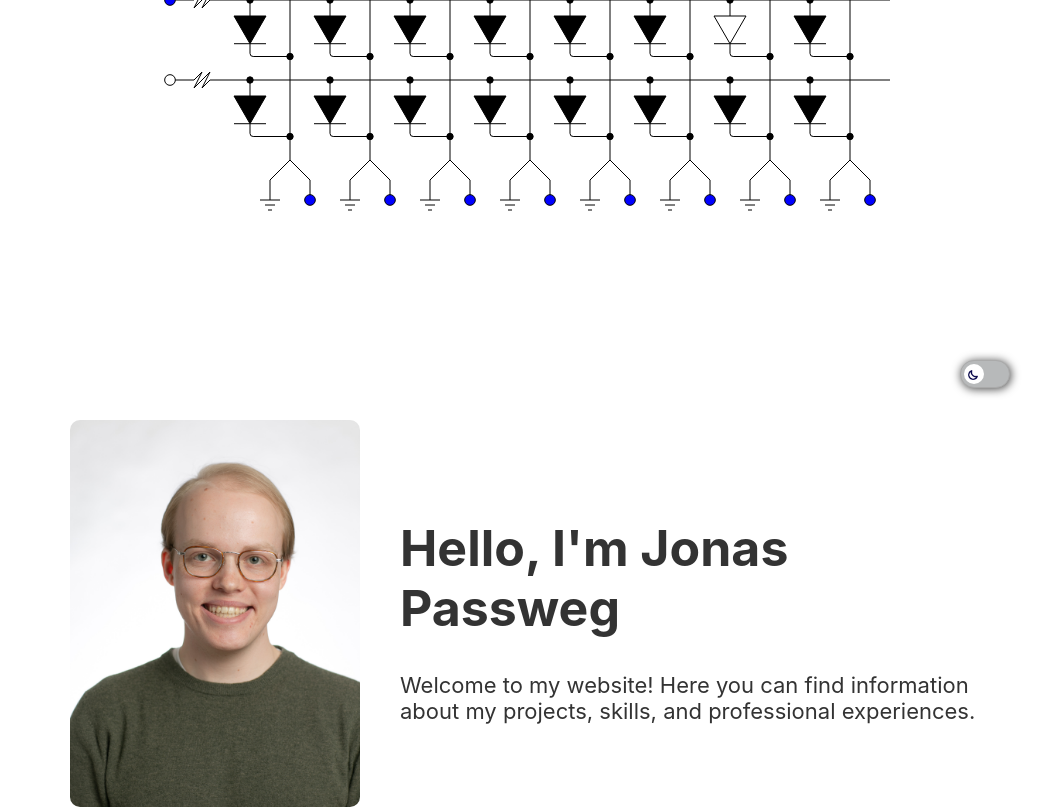
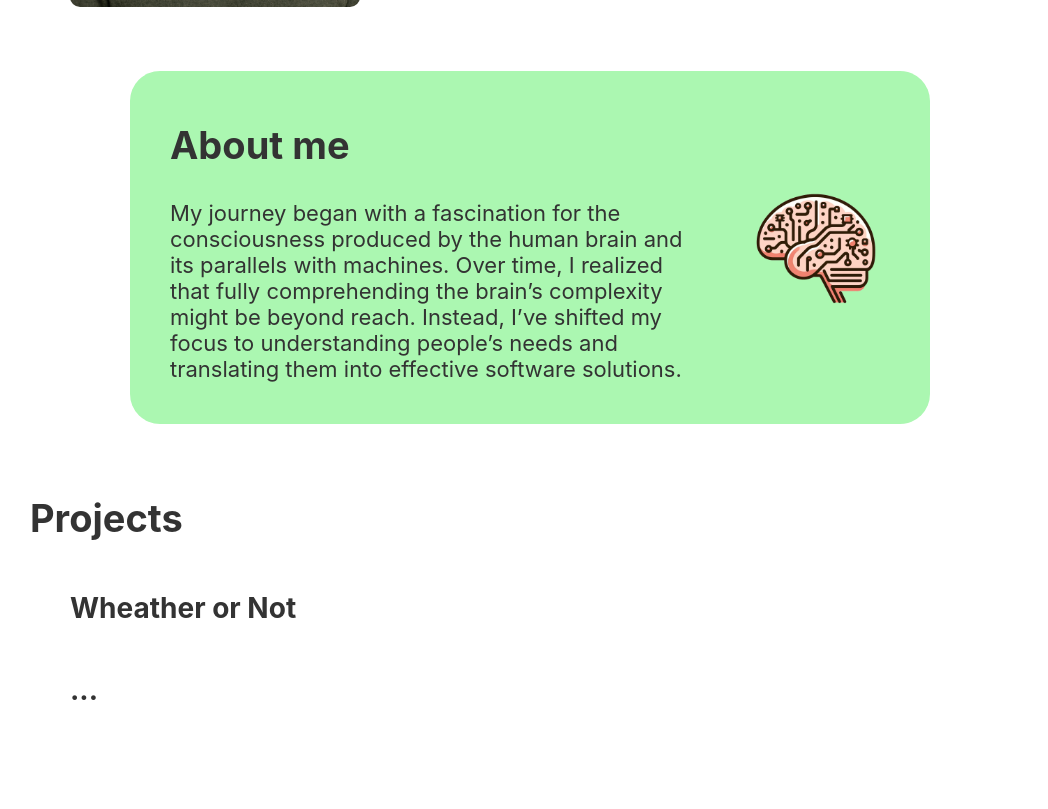
Before and after one commit to jpassweg/bailjar, a React (Create React App) app: page / in a window 1280 px wide. Shown: the part 560-1369 px from the top of the page, without its empty margins (110-1158 px from the left). Built offline with nearby package versions, Linux system fonts and the light colour scheme.

Commit message:
removed header and new project list

```diff
--- a/package.json
+++ b/package.json
@@ -5,6 +5,7 @@
   "dependencies": {
     "@testing-library/jest-dom": "^6.4.5",
     "@testing-library/react": "^15.0.6",
+    "framer-motion": "^11.3.31",
     "react": "^18.3.1",
     "react-device-detect": "^2.2.3",
     "react-dom": "^18.3.1",
--- a/src/AboutMe.js
+++ b/src/AboutMe.js
@@ -7,12 +7,12 @@
     <div class="small-width">
       <div class="container" id="about-me-container">
         <div class="text-container" id="about-me-div">
-          <h2>About me:</h2>
+          <h2>About me</h2>
           <p>
-          I'm a Computer Science graduate with a Master's Degree from ETH Zürich.
-          My journey began with a fascination for the consciousness created by the human brain and finding similarities to machines.
-          Today, I am convinced that the human brain is too complex for me to fully understand.
-          Instead, I focus on understanding people's needs and requirements and transforming those into software solutions.
+          My journey began with a fascination for the consciousness produced by the human brain
+          and its parallels with machines. Over time, I realized that fully comprehending the brain’s
+          complexity might be beyond reach. Instead, I’ve shifted my focus to understanding people’s
+          needs and translating them into effective software solutions.
           </p>
         </div>
         <div class="image-container" id="brain-div">
--- a/src/App.js
+++ b/src/App.js
@@ -4,18 +4,18 @@
 import { ProfileSection } from "./ProfileSection";
 import { DarkModeToggle } from "./DarkMode";
 import { AboutMeSection } from "./AboutMe";
-import { ProjectList } from "./ProjectList";
-import Header from "./Header";
+import { ProjectList2 } from "./ProjectList2";
+import ScrollBuffer from './ScrollBuffer';
 
 const App = () => {
   return (
     <body>
-      <Header />
       <div class="main-container">
         <DarkModeToggle />
         <ProfileSection />
         <AboutMeSection />
-        <ProjectList />
+        <ProjectList2 />
+        <ScrollBuffer />
       </div>
     </body>
   );
--- a/src/Containers.css
+++ b/src/Containers.css
@@ -188,3 +188,34 @@
 a:active {
   text-decoration: underline;
 }
+
+.projectList {
+  width: 100%;
+  margin-top: -20px;
+  padding: 0px 20px;
+}
+
+.projectItem {
+  width: 100%;
+  overflow: hidden;
+  cursor: pointer;
+  padding: 10px 20px;
+}
+
+.projectTitle {
+  color: #333;
+}
+
+.projectDescription {
+  overflow: hidden;
+  color: #666;
+}
+
+.scroll-buffer {
+  height: 50vh;
+}
+
+.big-container {
+  padding: 20px 0px;
+  width: 100%;
+}
--- a/src/ProfileSection.js
+++ b/src/ProfileSection.js
@@ -9,8 +9,8 @@
         <img src={profile} id="profile-image" alt="Jonas Passweg"/>
       </div>
       <div class="text-container" id="profile-section-div">
-        <h1>Hello, I'm Jonas Passweg</h1>
-        <p>Welcome to my website! Here you can find information about my projects, skills, and professional experiences.</p>
+        <h1>Hello, I'm Jonas</h1>
+        <p><bf>Welcome to my website!</bf> I'm a Computer Science graduate with a Master's Degree from ETH Zürich. Here you can find information about my projects, skills, and experiences.</p>
       </div>
     </div>
   );
--- /dev/null
+++ b/src/ProjectList2.js
@@ -0,0 +1,64 @@
+import React, { useState } from "react";
+import './Containers.css'
+import { motion, AnimatePresence } from 'framer-motion';
+
+// Sample data
+const projects = [
+  {
+    id: 1,
+    name: 'Wheather or Not',
+    description: <p><a href="https://www.wheatherornot.co/" target="_blank" rel="noreferrer">Wheather or Not</a> simplifies
+    your life by eliminating the need for complex weather apps.
+    Whether you're a child eager to fly a kite or a farmer planning to sow crops,
+    WeatherOrNot seamlessly integrates various weather APIs and advanced language models to comprehend your activities.
+    It provides personalized, optimal timing suggestions, ensuring you always have the perfect weather conditions for your plans.
+    Made at <a href="https://hackkosice.com/2024/" target="_blank" rel="noreferrer">Hack Kosice 2024</a>.</p>
+  },
+  {
+    id: 2,
+    name: '...',
+    description: <p>More projects to come.</p>,
+  },
+];
+
+export const ProjectList2 = () => {
+  const [activeProjects, setActiveProjects] = useState([]);
+
+  const toggleProject = (id) => {
+    if (activeProjects.includes(id)) {
+      setActiveProjects(activeProjects.filter(projectId => projectId !== id));
+    } else {
+      setActiveProjects([...activeProjects, id]);
+    }
+  };
+
+  return (
+    <div className="big-container">
+      <h2>Projects</h2>
+      <div className="projectList">
+        {projects.map((project) => (
+          <div key={project.id} className="projectItem">
+            <div
+              onClick={() => toggleProject(project.id)}
+              className="projectTitle"
+            >
+              <h3>{project.name}</h3>
+            </div>
+            <AnimatePresence initial={false}>
+              {activeProjects.includes(project.id) && (
+                <motion.div
+                  className="projectDescription"
+                  initial={{ height: 10, opacity: 0 }}
+                  animate={{ height: 'auto', opacity: 1 }}
+                  exit={{ height: 0, opacity: 0 }}
+                  transition={{ type: "tween" }}
+                > {project.description}
+                </motion.div>
+              )}
+            </AnimatePresence>
+          </div>
+        ))}
+      </div>
+    </div>
+  );
+};
--- /dev/null
+++ b/src/ScrollBuffer.js
@@ -0,0 +1,8 @@
+import React from 'react';
+import './Containers.css'
+
+const ScrollBuffer = () => {
+  return <div className="scroll-buffer"></div>;
+};
+
+export default ScrollBuffer;
```
Also changed, not shown: 1 other file (tests, documents, lock files or other folders).
